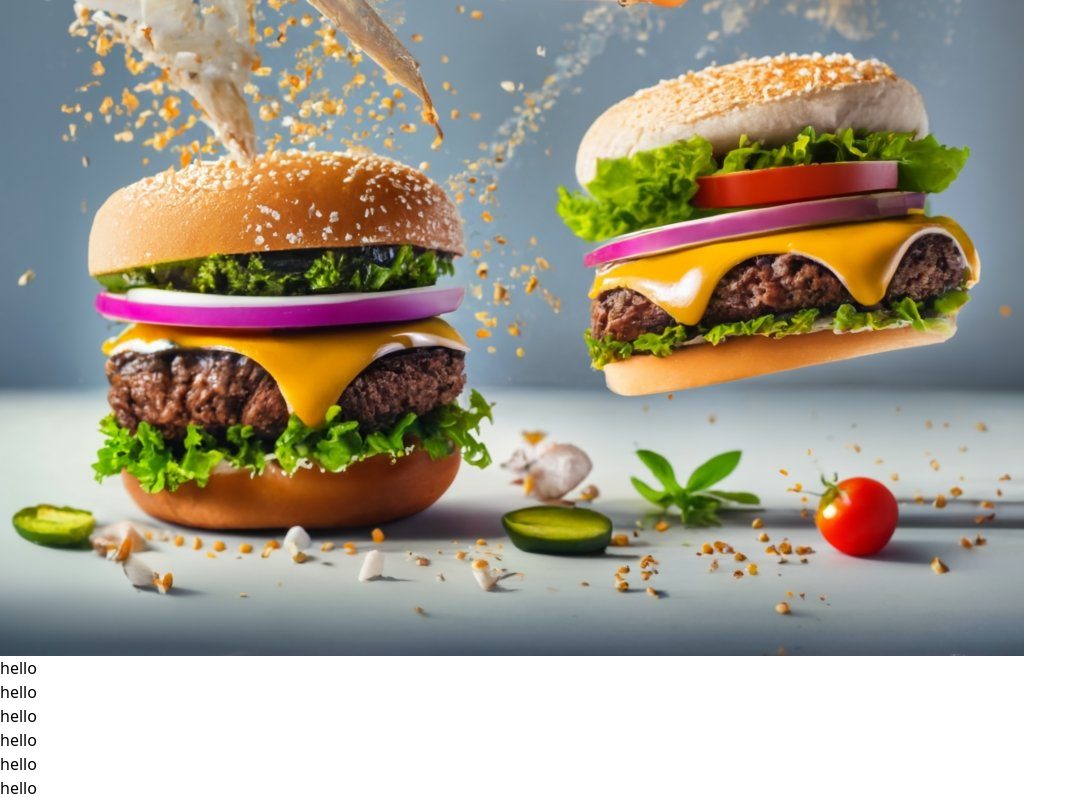
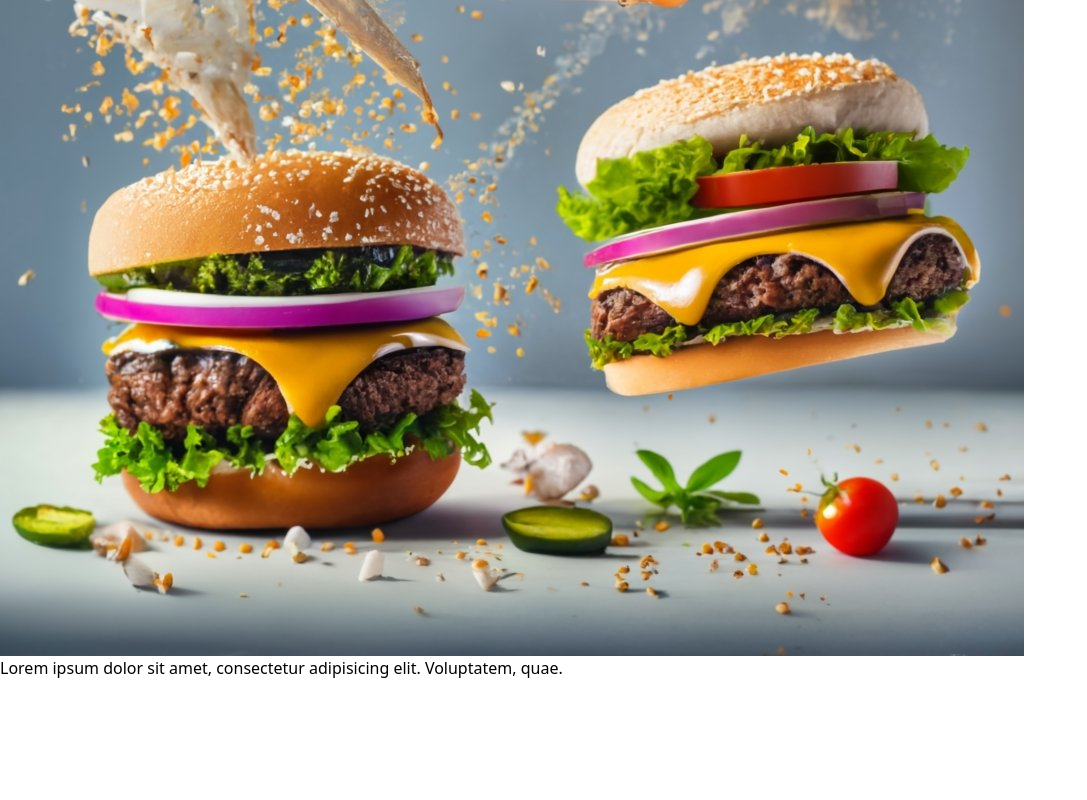
Before and after one commit to tofael005/tailwind-commerce, a React (Vite) app: page / in a window 1280 px wide. Shown: the part 3036-3836 px from the top of the page, without its empty margins (0-1087 px from the left). After the commit the page ends 3716 px from the top, so only its background shows below. Built offline with nearby package versions, Linux system fonts and the light colour scheme.

Commit message:
desc add

```diff
--- a/src/Header/HeroSection.jsx
+++ b/src/Header/HeroSection.jsx
@@ -11,12 +11,7 @@ const HeroSection = () => {
                 <div className="md:w-[400px]">
                     <img className="w-full h-[270px] md:mb-14 mb-6" src="/src/assets/product/ideogram (12).jpeg" alt="" />
                     <img className="w-full h-[270px] md:mt-3" src="/src/assets/product/ideogram (13).jpeg" alt="" />
-                    <h1>hello</h1>
-                    <h1>hello</h1>
-                    <h1>hello</h1>
-                    <h1>hello</h1>
-                    <h1>hello</h1>
-                    <h1>hello</h1>
+                   <p>Lorem ipsum dolor sit amet, consectetur adipisicing elit. Voluptatem, quae.</p>
                 </div>
             </div>
         </div>
```
